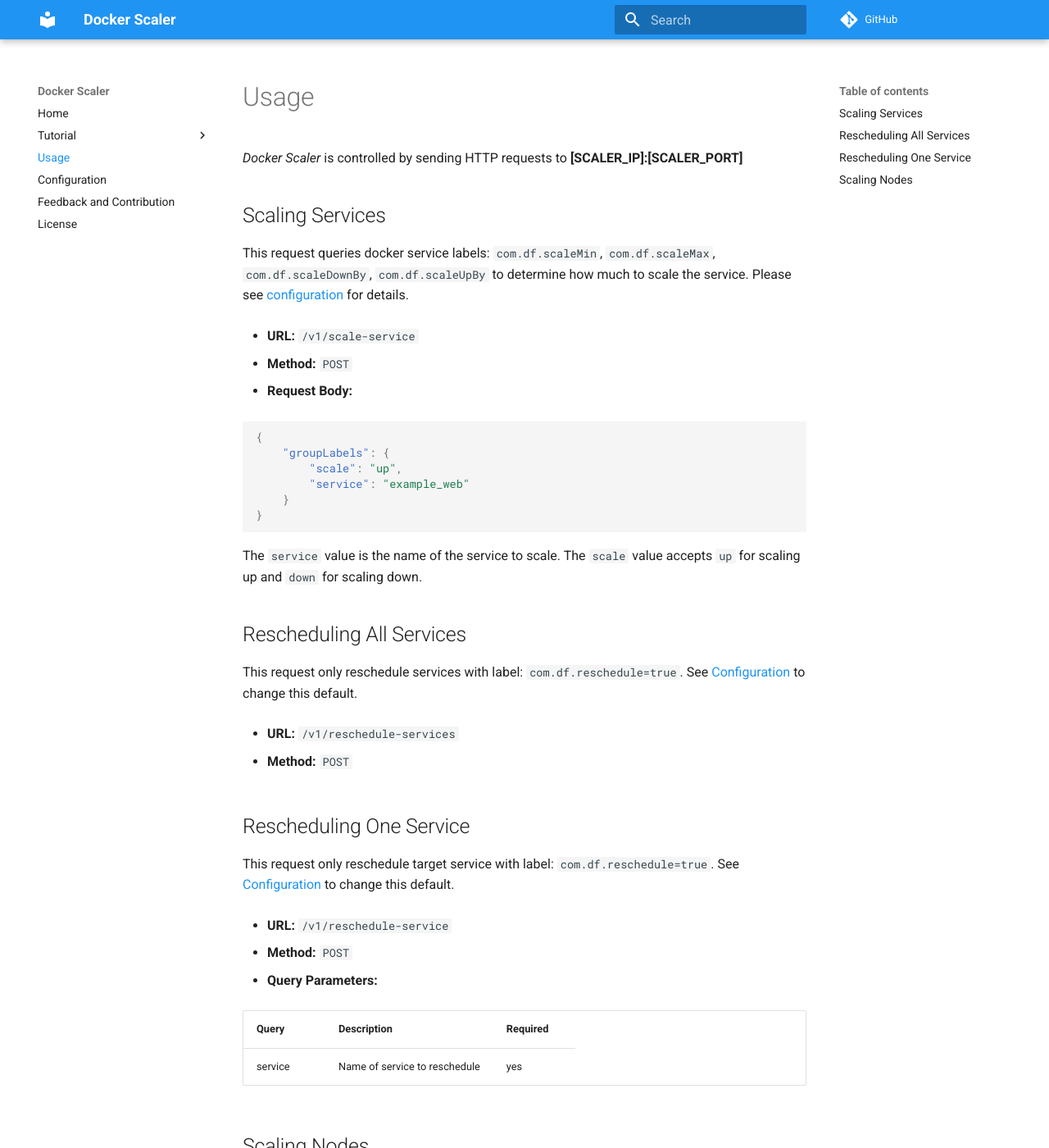
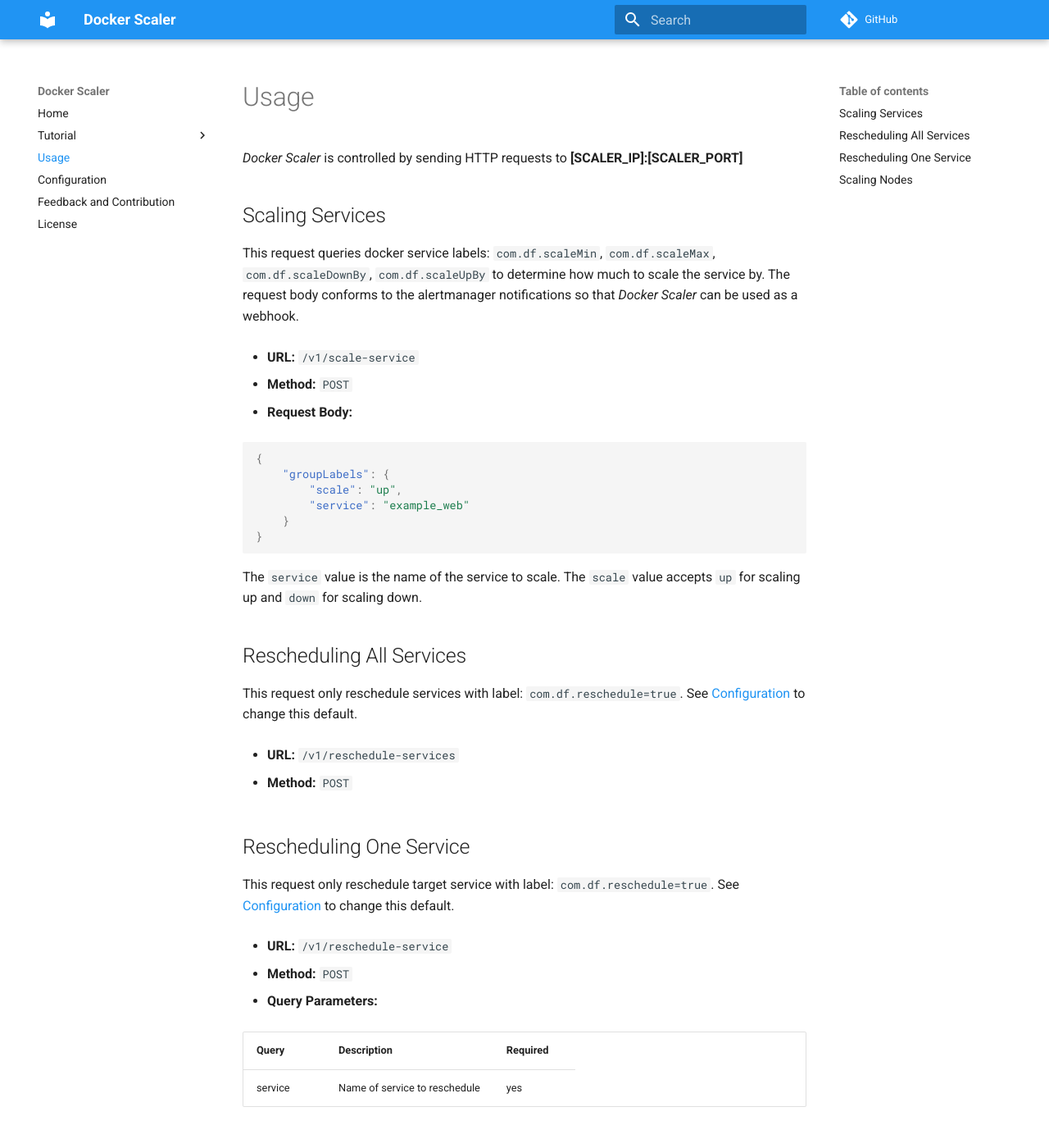
Before and after one commit to thomasjpfan/docker-scaler, an MkDocs documentation site: the page built from docs/usage.md, in a window 1280 px wide and 1400 px high. Shown: the whole window at 82% size. Built offline with MkDocs 1.6.1 and Material for MkDocs 9.7.7, drawn with Linux system fonts in a browser that asks for light colours; comment, search, counter and statistics services are not loaded; old or Windows-style settings are respelled for this version of MkDocs; some of the changed text lies outside the part shown.

Commit message:
DOC: More details

```diff
--- a/docs/usage.md
+++ b/docs/usage.md
@@ -4,7 +4,7 @@
 
 ## Scaling Services
 
-This request queries docker service labels: `com.df.scaleMin`, `com.df.scaleMax`, `com.df.scaleDownBy`, `com.df.scaleUpBy` to determine how much to scale the service. Please see [configuration](configuration.md) for details.
+This request queries docker service labels: `com.df.scaleMin`, `com.df.scaleMax`, `com.df.scaleDownBy`, `com.df.scaleUpBy` to determine how much to scale the service by. The request body conforms to the alertmanager notifications so that *Docker Scaler* can be used as a webhook.
 
 - **URL:**
     `/v1/scale-service`
@@ -53,6 +53,8 @@
 
 ## Scaling Nodes
 
+The request body conforms to the alertmanager notifications so that *Docker Scaler* can be used as a webhook.
+
 - **URL:**
     `/v1/scale-nodes`
 
```
